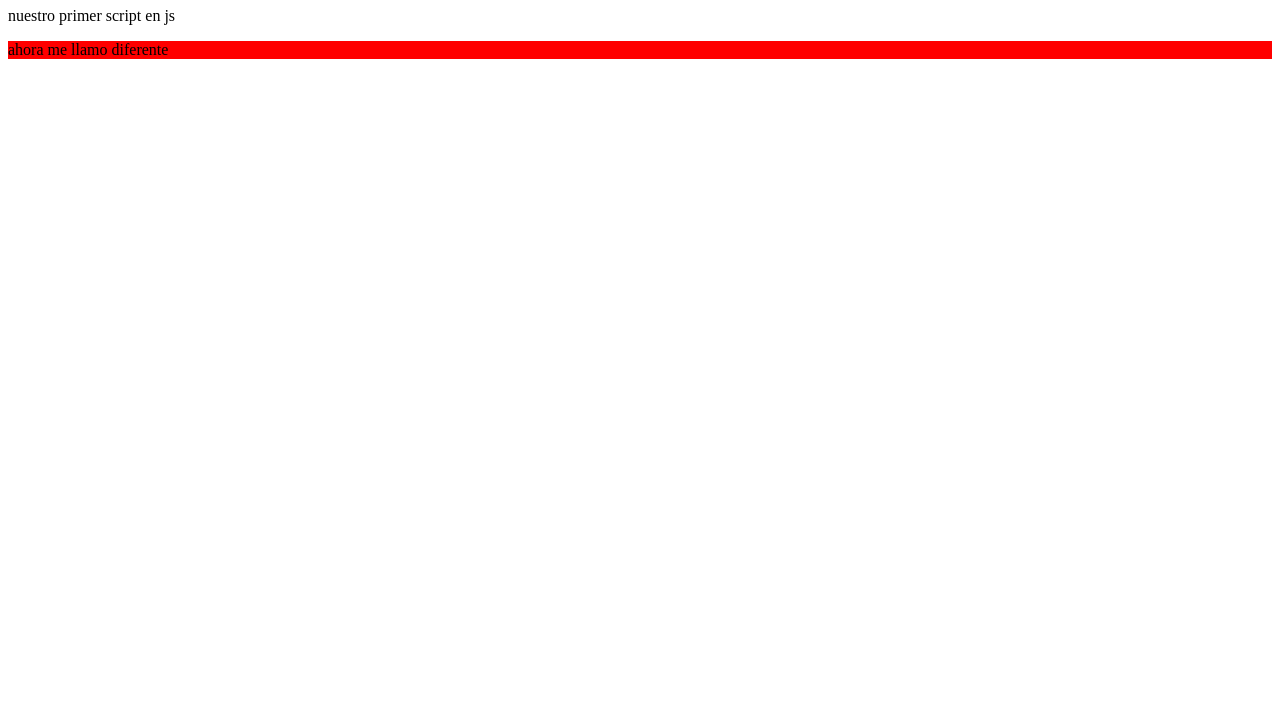
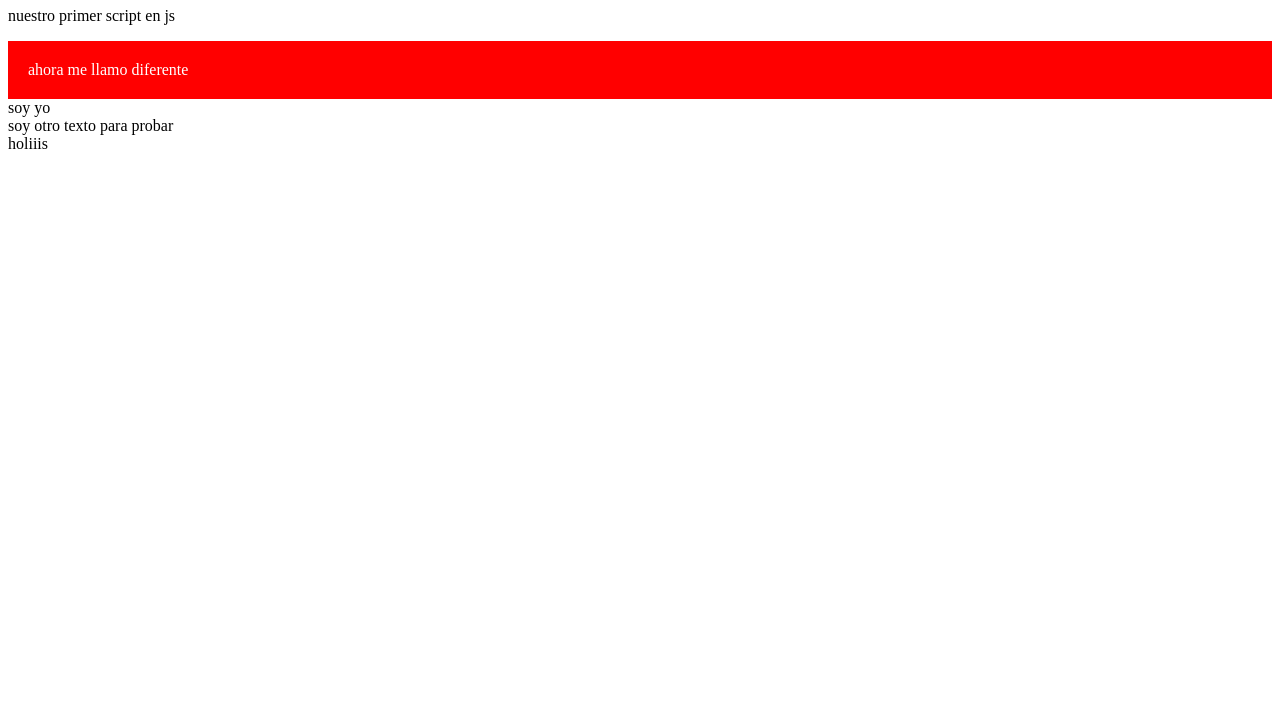
Before and after one commit to GabrielaSpace/UC-JAVASCRIPT, a plain HTML site: page index.html in a window 1280 px wide. Shown: the part 73-800 px from the top of the page. Drawn offline with Linux system fonts and the light colour scheme.

Commit message:
etiquetas

```diff
--- a/index.html
+++ b/index.html
@@ -10,6 +10,13 @@
     <h1>Curso de Javascript</h1>
     <p>nuestro primer script en js</p>
     <div id="micaja">soy una caja</div>
+    <div>soy yo</div>
+    <div>otra vez</div>
+    <div>holiiis</div>
+
+
+
+
     <script src="/js/dom.js"></script>
 </body>
 </html>
--- a/js/dom.js
+++ b/js/dom.js
@@ -1,9 +1,26 @@
 'use strict'
 
-let caja = document.getElementById('micaja');
+// let caja = document.getElementById('micaja');
+    let caja = document.querySelector('#micaja');
 
 // let caja = document.getElementById('micaja').innerHTML;
 
 caja.innerHTML = "ahora me llamo diferente";
 console.log(caja);
 caja.style.background = 'red';
+caja.style.padding="20px";
+caja.style.color='white';
+
+function cambiaColor(color) {
+    caja.style.background = color;
+}
+caja.className ='hola';
+//conseguir elemntos por su etiqueta
+
+let todosLosDivs = document.getElementsByTagName('div');
+console.log(todosLosDivs);
+
+// let contenidoEnTexto = todosLosDivs[2].textContent;
+let contenidoEnTexto = todosLosDivs[2];
+contenidoEnTexto.innerHTML = "soy otro texto para probar";
+console.log(contenidoEnTexto);
```
